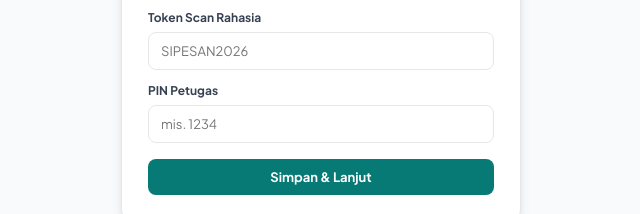
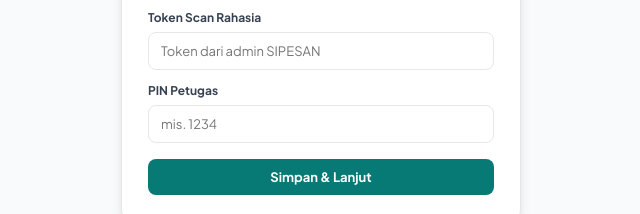
Before and after one commit to timinovasibapelkesbatam/sipesan-scanner, a plain HTML site: page index.html in a window 1280 px wide. Shown: the part 369-583 px from the top of the page, 319-959 px from the left. Drawn offline with Linux system fonts and the light colour scheme.

Commit message:
index.html

```diff
--- a/index.html
+++ b/index.html
@@ -302,7 +302,7 @@ tbody tr:last-child td{border-bottom:none}
     <label style="font-size:12px;font-weight:700;color:var(--text-mid);display:block;margin-bottom:5px">URL Aplikasi SIPESAN (/exec)</label>
     <input type="url" class="input" id="cfgUrl" placeholder="https://script.google.com/macros/s/AKf.../exec" style="margin-bottom:12px">
     <label style="font-size:12px;font-weight:700;color:var(--text-mid);display:block;margin-bottom:5px">Token Scan Rahasia</label>
-    <input type="text" class="input" id="cfgToken" placeholder="SIPESAN2026" style="margin-bottom:12px">
+    <input type="text" class="input" id="cfgToken" placeholder="Token dari admin SIPESAN" style="margin-bottom:12px">
     <label style="font-size:12px;font-weight:700;color:var(--text-mid);display:block;margin-bottom:5px">PIN Petugas</label>
     <input type="password" inputmode="numeric" class="input" id="cfgPin" placeholder="mis. 1234" style="margin-bottom:16px">
     <button class="btn btn-primary" style="width:100%;justify-content:center" onclick="simpanConfig()">Simpan &amp; Lanjut</button>
```
